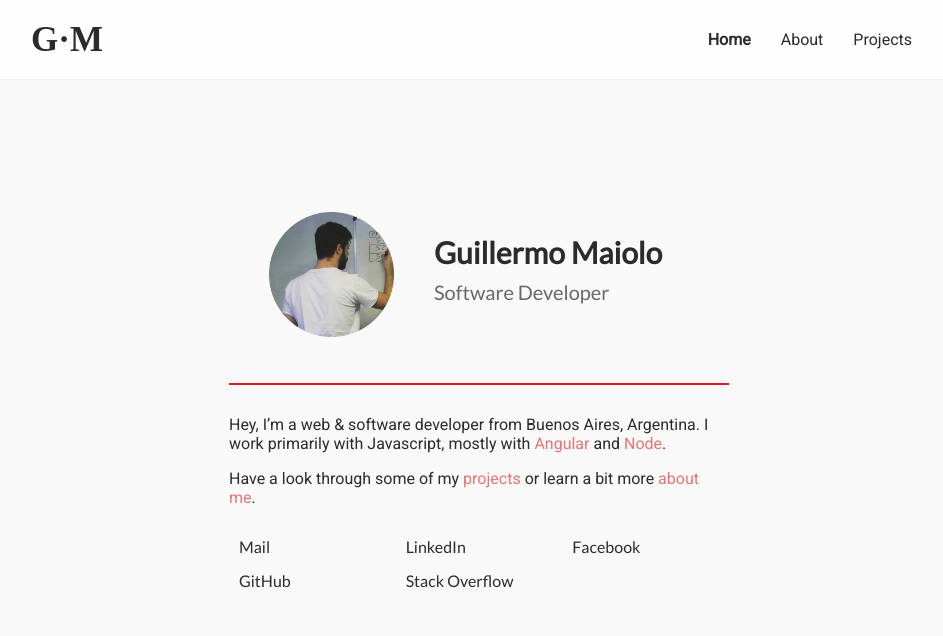
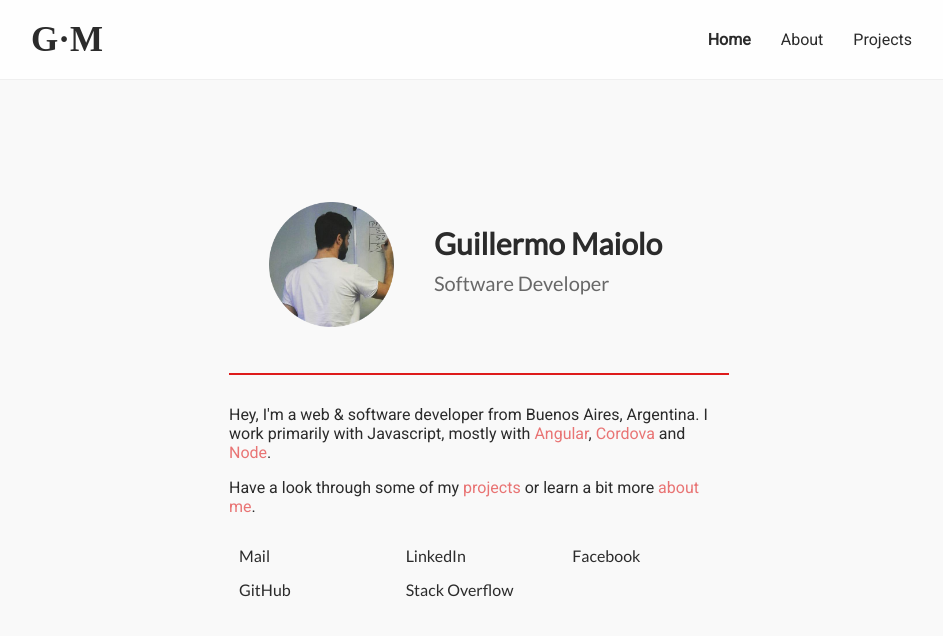
Before and after one commit to cwonrails/portfolio, a Vue app: page / in a window 1280 px wide. Shown: the top 636 px of the page, without its empty margins (161-1104 px from the left). Built offline with nearby package versions, Linux system fonts and the light colour scheme; some icons are missing; a web font is replaced by a local one; what vue-resource would draw is missing.

Commit message:
using router links instead of parsed html anchor tags for a more integrated vue navigation

```diff
--- a/src/views/home/Home.vue
+++ b/src/views/home/Home.vue
@@ -11,7 +11,12 @@
                 </div>
             </header>
             <article class="main">
-                <p v-for="pharagraph in home.summary" v-html="pharagraph"></p>
+                <p>
+                    Hey, I'm a web & software developer from Buenos Aires, Argentina. I work primarily with Javascript, mostly with <a class="link" href="https://angularjs.org" target="_blank">Angular</a>, <a class="link" href="https://cordova.apache.org" target="_blank">Cordova</a> and <a class="link" target="_blank" href="https://nodejs.org">Node</a>.
+                </p>
+                <p>
+                    Have a look through some of my <router-link class="link" to="/projects">projects</router-link> or learn a bit more <router-link class="link" to="/about">about me</router-link>.
+                </p>
             </article>
             <footer>
                 <ul>
--- a/src/views/home/home.data.js
+++ b/src/views/home/home.data.js
@@ -1,8 +1,4 @@
 export default {
-    summary: [
-        'Hey, I’m a web & software developer from Buenos Aires, Argentina. I work primarily with Javascript, mostly with <a class="link" href="https://angularjs.org" target="_blank">Angular</a> and <a class="link" target="_blank" href="https://nodejs.org">Node</a>.',
-        'Have a look through some of my <a class="link" href="projects">projects</a> or learn a bit more <a class="link" href="about">about me</a>.'
-    ],
     links: [
         {
             key: 'mail',
```
